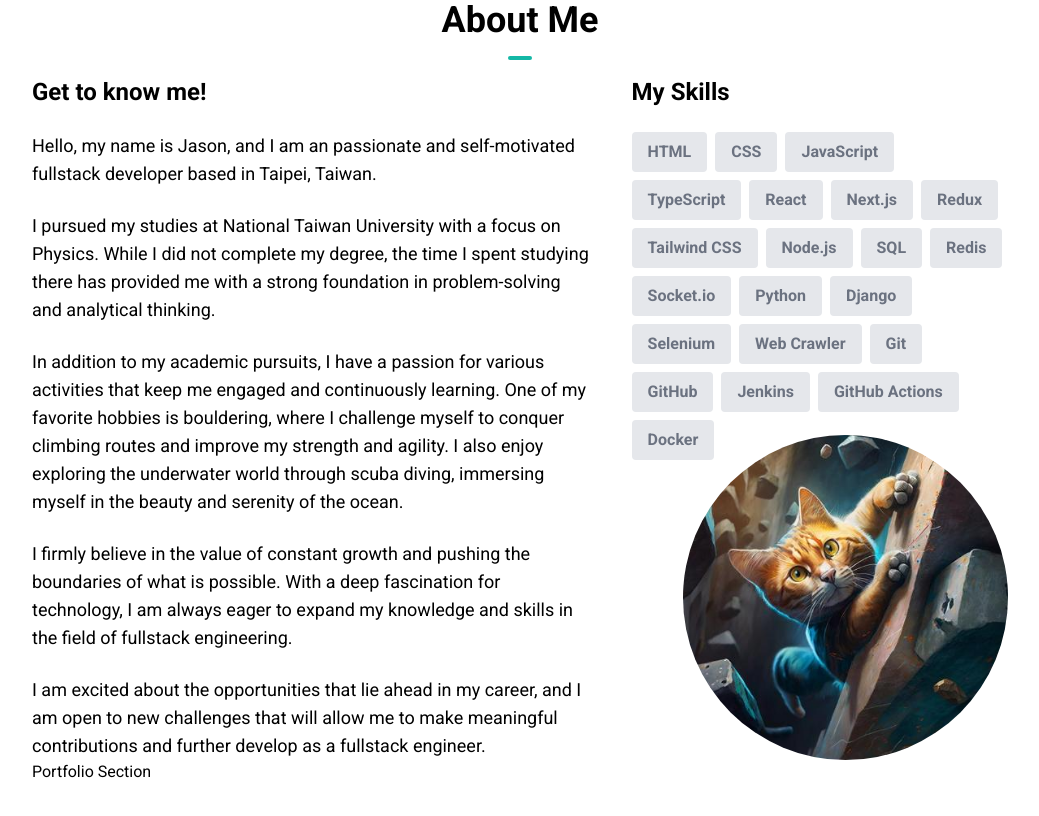
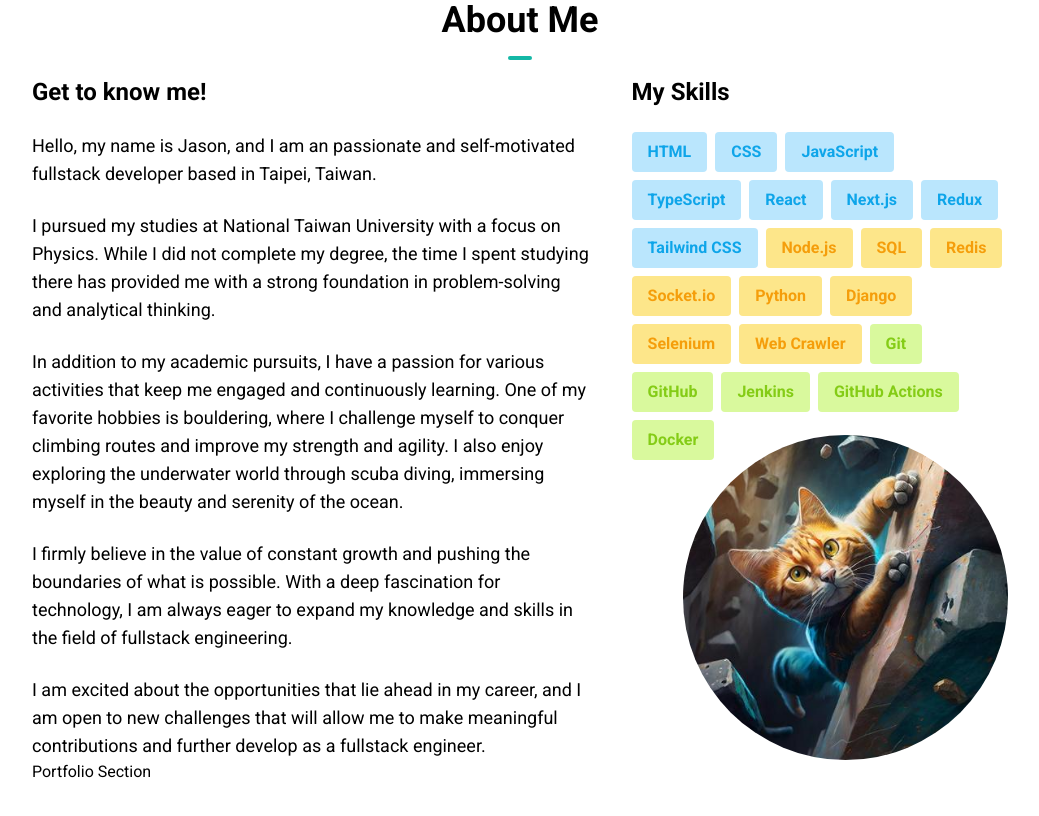
Before and after one commit to jasonluo07/jasonluo07-brand, a Next.js app: page / in a window 1280 px wide. Shown: the part 800-1616 px from the top of the page, without its empty margins (120-1159 px from the left). Built offline with nearby package versions, Linux system fonts and the light colour scheme.

Commit message:
style: Update skill categories and styles

```diff
--- a/src/app/components/AboutSection.tsx
+++ b/src/app/components/AboutSection.tsx
@@ -1,27 +1,35 @@
 import Image from 'next/image';
 
-const SKILLS = [
-  { name: 'HTML', style: 'bg-gray-200 text-gray-500' },
-  { name: 'CSS', style: 'bg-gray-200 text-gray-500' },
-  { name: 'JavaScript', style: 'bg-gray-200 text-gray-500' },
-  { name: 'TypeScript', style: 'bg-gray-200 text-gray-500' },
-  { name: 'React', style: 'bg-gray-200 text-gray-500' },
-  { name: 'Next.js', style: 'bg-gray-200 text-gray-500' },
-  { name: 'Redux', style: 'bg-gray-200 text-gray-500' },
-  { name: 'Tailwind CSS', style: 'bg-gray-200 text-gray-500' },
-  { name: 'Node.js', style: 'bg-gray-200 text-gray-500' },
-  { name: 'SQL', style: 'bg-gray-200 text-gray-500' },
-  { name: 'Redis', style: 'bg-gray-200 text-gray-500' },
-  { name: 'Socket.io', style: 'bg-gray-200 text-gray-500' },
-  { name: 'Python', style: 'bg-gray-200 text-gray-500' },
-  { name: 'Django', style: 'bg-gray-200 text-gray-500' },
-  { name: 'Selenium', style: 'bg-gray-200 text-gray-500' },
-  { name: 'Web Crawler', style: 'bg-gray-200 text-gray-500' },
-  { name: 'Git', style: 'bg-gray-200 text-gray-500' },
-  { name: 'GitHub', style: 'bg-gray-200 text-gray-500' },
-  { name: 'Jenkins', style: 'bg-gray-200 text-gray-500' },
-  { name: 'GitHub Actions', style: 'bg-gray-200 text-gray-500' },
-  { name: 'Docker', style: 'bg-gray-200 text-gray-500' },
+type SkillCategory = 'frontend' | 'backend' | 'tools';
+
+type Skill = {
+  name: string;
+  category: SkillCategory;
+  style: string;
+};
+
+const SKILLS: Skill[] = [
+  { name: 'HTML', category: 'frontend', style: 'bg-sky-200 text-sky-500' },
+  { name: 'CSS', category: 'frontend', style: 'bg-sky-200 text-sky-500' },
+  { name: 'JavaScript', category: 'frontend', style: 'bg-sky-200 text-sky-500' },
+  { name: 'TypeScript', category: 'frontend', style: 'bg-sky-200 text-sky-500' },
+  { name: 'React', category: 'frontend', style: 'bg-sky-200 text-sky-500' },
+  { name: 'Next.js', category: 'frontend', style: 'bg-sky-200 text-sky-500' },
+  { name: 'Redux', category: 'frontend', style: 'bg-sky-200 text-sky-500' },
+  { name: 'Tailwind CSS', category: 'frontend', style: 'bg-sky-200 text-sky-500' },
+  { name: 'Node.js', category: 'backend', style: 'bg-amber-200 text-amber-500' },
+  { name: 'SQL', category: 'backend', style: 'bg-amber-200 text-amber-500' },
+  { name: 'Redis', category: 'backend', style: 'bg-amber-200 text-amber-500' },
+  { name: 'Socket.io', category: 'backend', style: 'bg-amber-200 text-amber-500' },
+  { name: 'Python', category: 'backend', style: 'bg-amber-200 text-amber-500' },
+  { name: 'Django', category: 'backend', style: 'bg-amber-200 text-amber-500' },
+  { name: 'Selenium', category: 'backend', style: 'bg-amber-200 text-amber-500' },
+  { name: 'Web Crawler', category: 'backend', style: 'bg-amber-200 text-amber-500' },
+  { name: 'Git', category: 'tools', style: 'bg-lime-200 text-lime-500' },
+  { name: 'GitHub', category: 'tools', style: 'bg-lime-200 text-lime-500' },
+  { name: 'Jenkins', category: 'tools', style: 'bg-lime-200 text-lime-500' },
+  { name: 'GitHub Actions', category: 'tools', style: 'bg-lime-200 text-lime-500' },
+  { name: 'Docker', category: 'tools', style: 'bg-lime-200 text-lime-500' },
 ];
 
 const AboutSection = function () {
```
